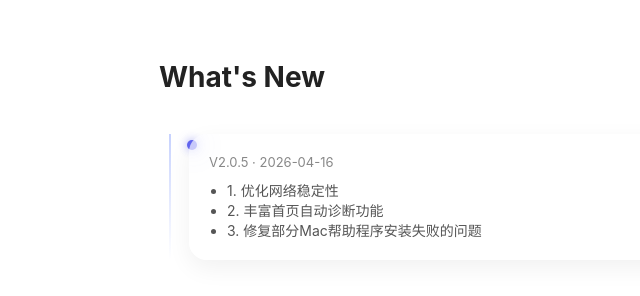
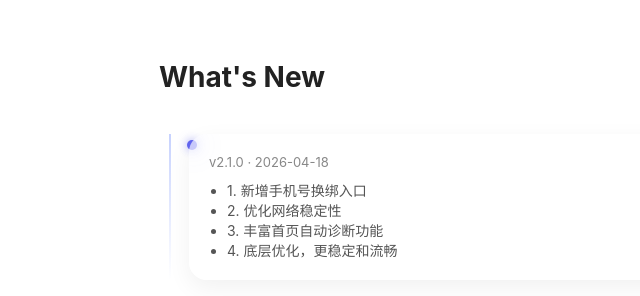
Before and after one commit to xiyou88/vpn, a plain HTML site: page changelog/macos.html in a window 1280 px wide. Shown: the whole page, without its empty margins (121-761 px from the left). Drawn offline with Linux system fonts and the light colour scheme.

Commit message:
release: update macos.html

```diff
--- a/changelog/macos.html
+++ b/changelog/macos.html
@@ -150,12 +150,13 @@
     <div class="item">
       <div class="dot"></div>
       <div class="card">
-        <div class="meta">V2.0.5 · 2026-04-16</div>
+        <div class="meta">v2.1.0 · 2026-04-18</div>
         <div class="content open">
           <ul>
-            <li>1. 优化网络稳定性</li>
-            <li>2. 丰富首页自动诊断功能</li>
-            <li>3. 修复部分Mac帮助程序安装失败的问题</li>
+            <li>1. 新增手机号换绑入口</li>
+            <li>2. 优化网络稳定性</li>
+            <li>3. 丰富首页自动诊断功能</li>
+            <li>4. 底层优化，更稳定和流畅</li>
           </ul>
         </div>
       </div>
```
